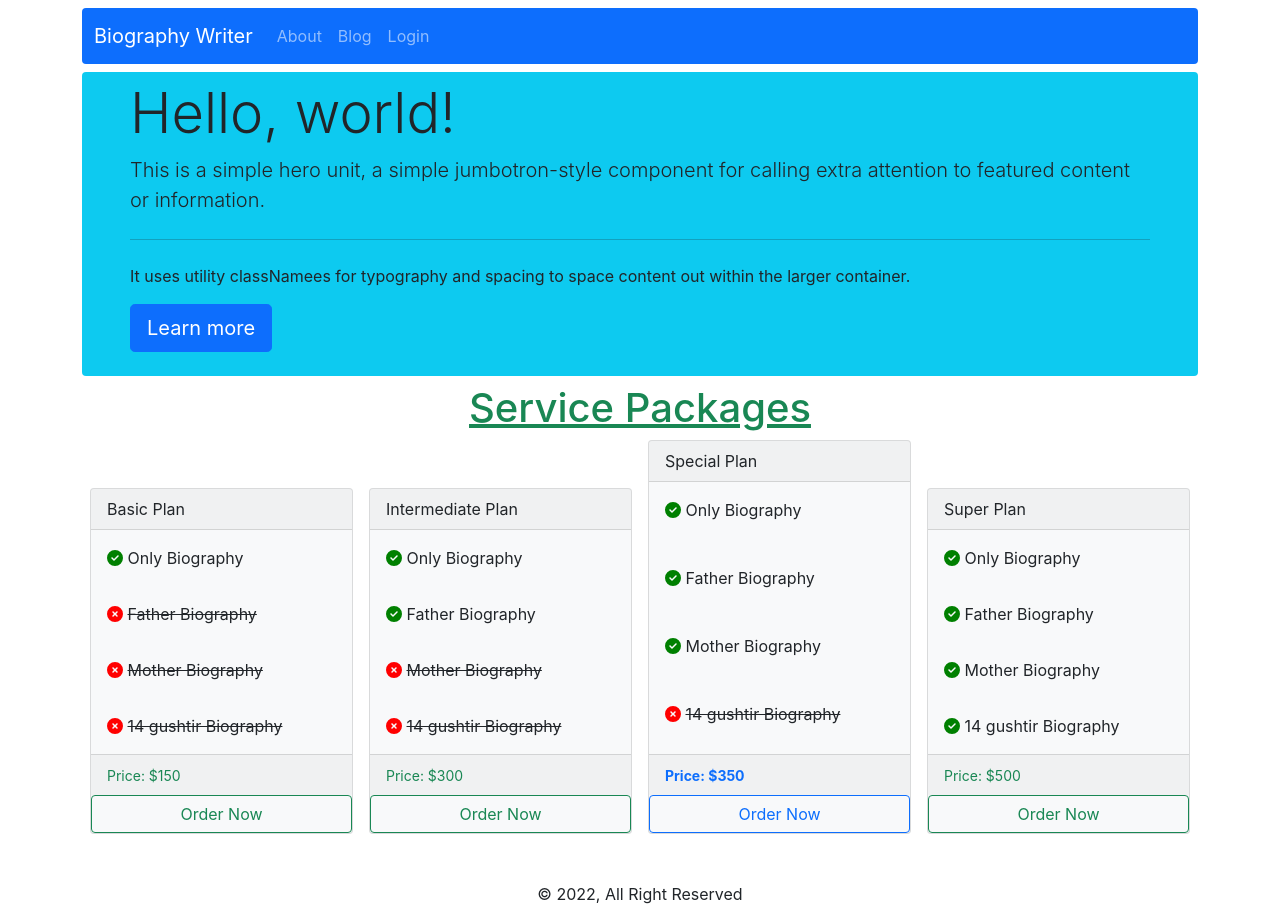
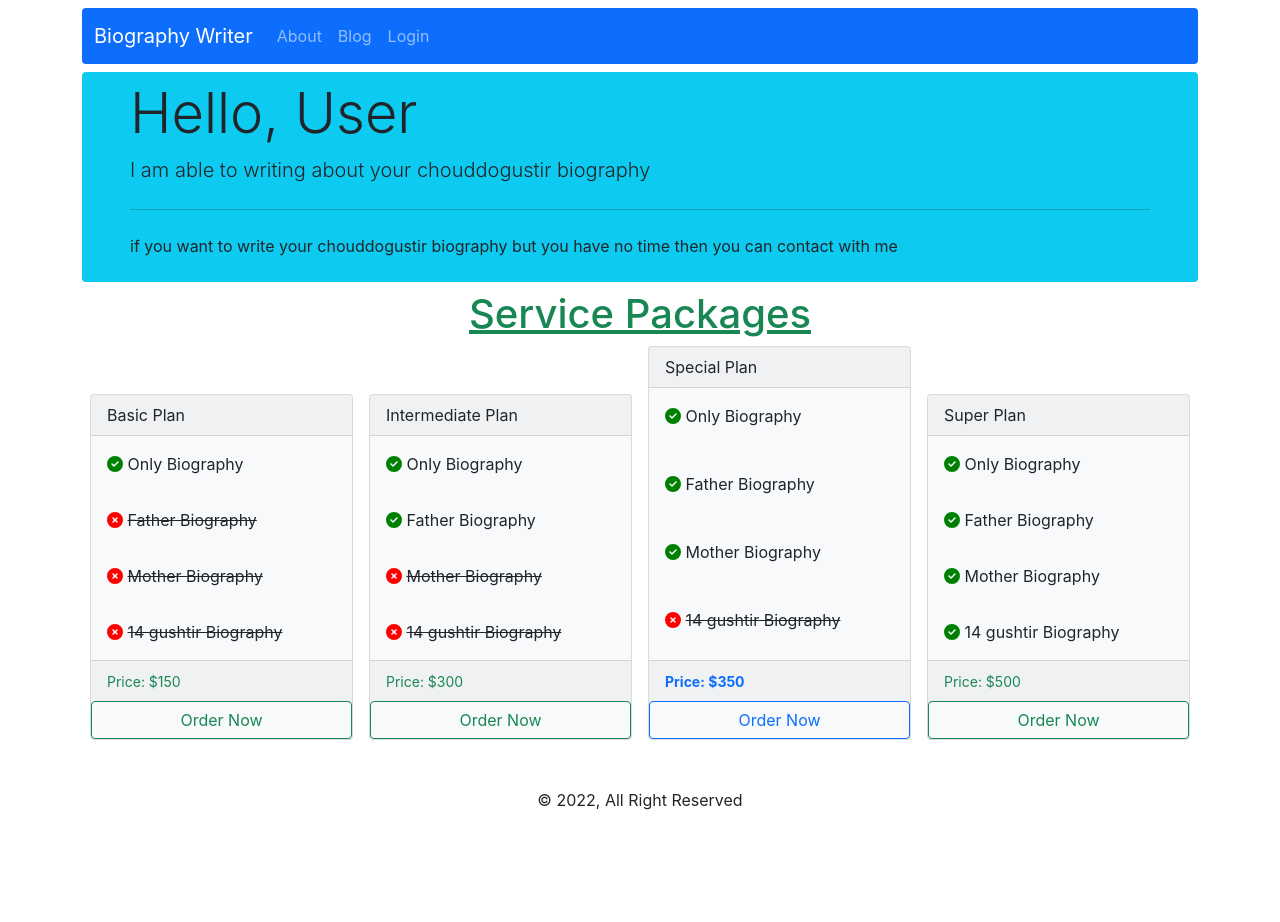
Before and after one commit to kmamun716/indipendent-service-provider, a React (Create React App) app: page / in a window 1280 px wide. After the commit the page ends 828 px from the top, so only its background shows below. Built offline with nearby package versions, Linux system fonts and the light colour scheme; no server answers.

Commit message:
banner text edited

```diff
--- a/src/components/Home/Banner/Banner.js
+++ b/src/components/Home/Banner/Banner.js
@@ -2,13 +2,10 @@
 const Banner = () => {
     return (
         <div className="jumbotron bg-info rounded px-5 py-2 my-2">
-            <h1 className="display-4">Hello, world!</h1>
-            <p className="lead">This is a simple hero unit, a simple jumbotron-style component for calling extra attention to featured content or information.</p>
+            <h1 className="display-4">Hello, User</h1>
+            <p className="lead">I am able to writing about your chouddogustir biography</p>
             <hr className="my-4"/>
-            <p>It uses utility classNamees for typography and spacing to space content out within the larger container.</p>
-            <p className="lead">
-                <a className="btn btn-primary btn-lg" href="#" role="button">Learn more</a>
-            </p>
+            <p>if you want to write your chouddogustir biography but you have no time then you can contact with me</p>
         </div>
     );
 };
```
